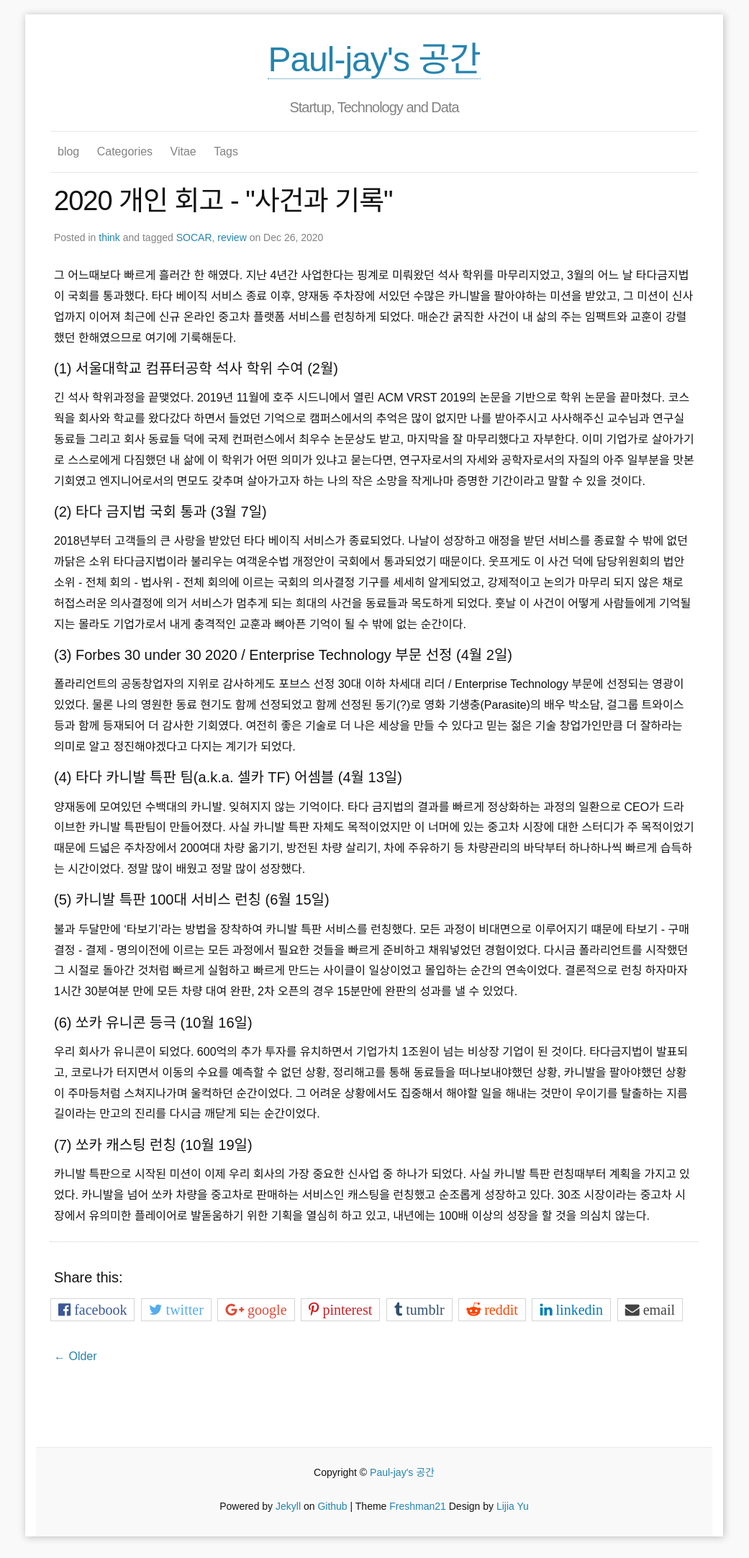
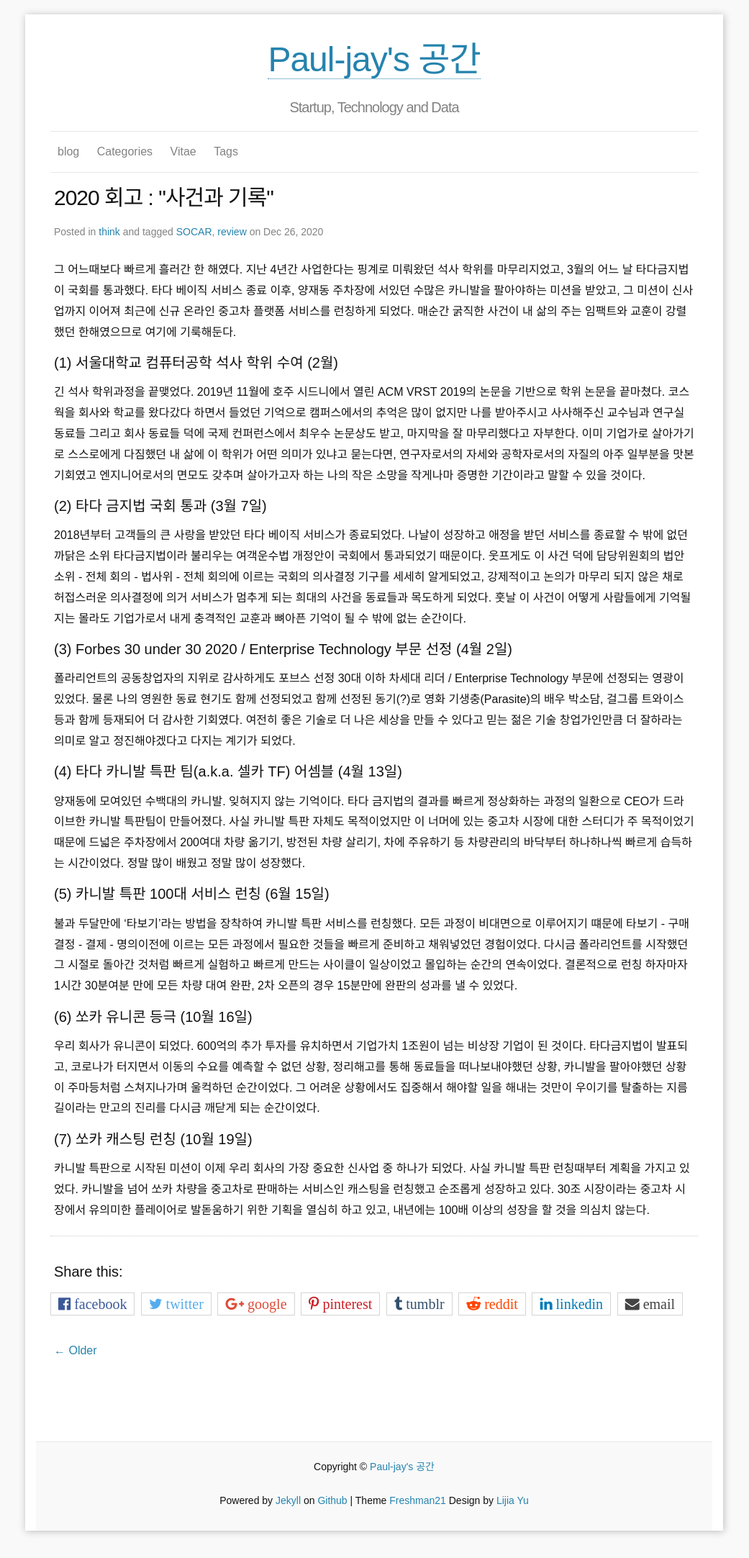
Before and after one commit to HyoukJang/HyoukJang.github.io, a Jekyll site: the page built from _posts/2020-12-26-2020-review.md, in a window 1280 px wide. Shown: the whole page at 72% size, without its empty margins (120-1161 px from the left). Built offline with Jekyll 4.4.1, drawn with Linux system fonts in a browser that asks for light colours; nearby versions of some CDN libraries; some web fonts are replaced; comment, search, counter and statistics services are not loaded.

Commit message:
2020 회고 타이틀 수정

```diff
--- a/_posts/2020-12-26-2020-review.md
+++ b/_posts/2020-12-26-2020-review.md
@@ -1,7 +1,7 @@
 ---
 published: true
 layout: post
-title: '2020 개인 회고 - "사건과 기록"'
+title: '2020 회고 : "사건과 기록"'
 author: JH
 categories: think
 tags: SOCAR review
--- a/_sass/_layout.scss
+++ b/_sass/_layout.scss
@@ -193,7 +193,7 @@
 }
 
 .post-title {
-  font-size: 38px;//42px;
+  font-size: 30px;//42px;
   letter-spacing: -1px;
   line-height: 1;
 
```
